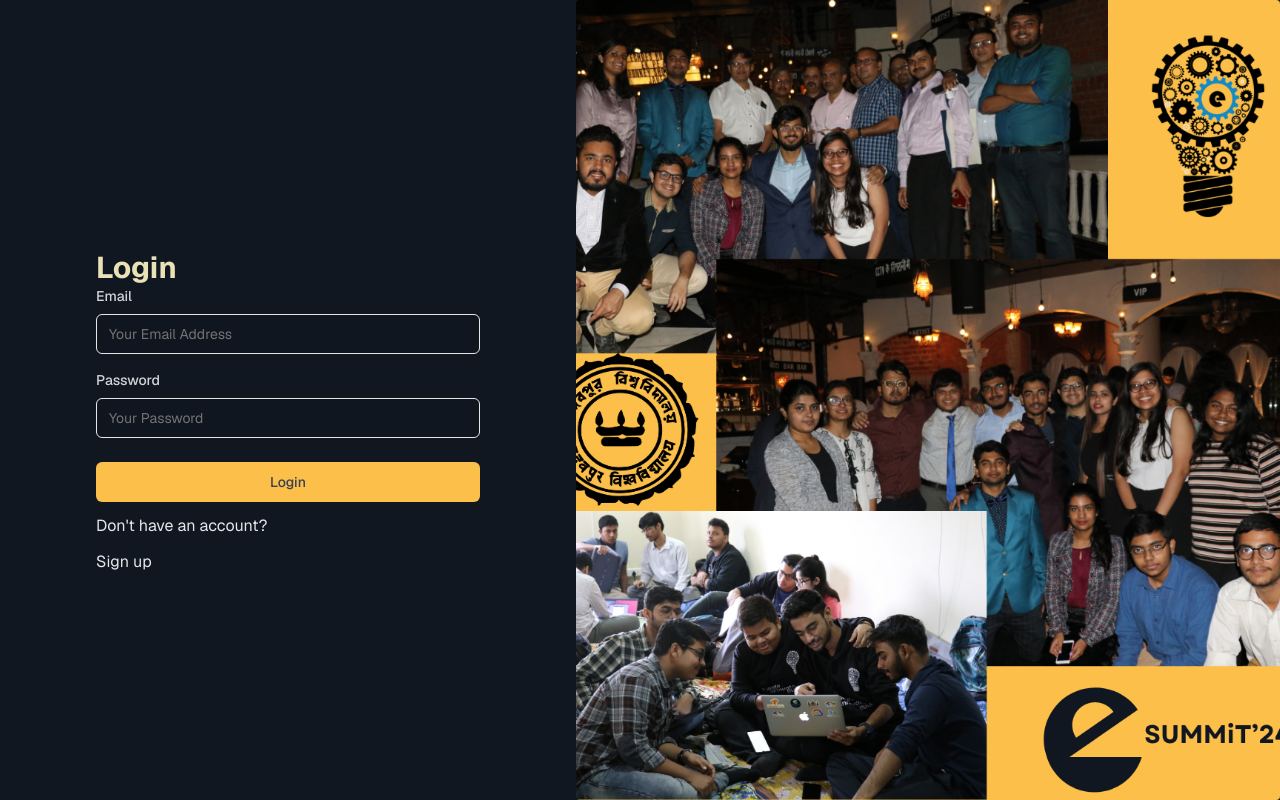
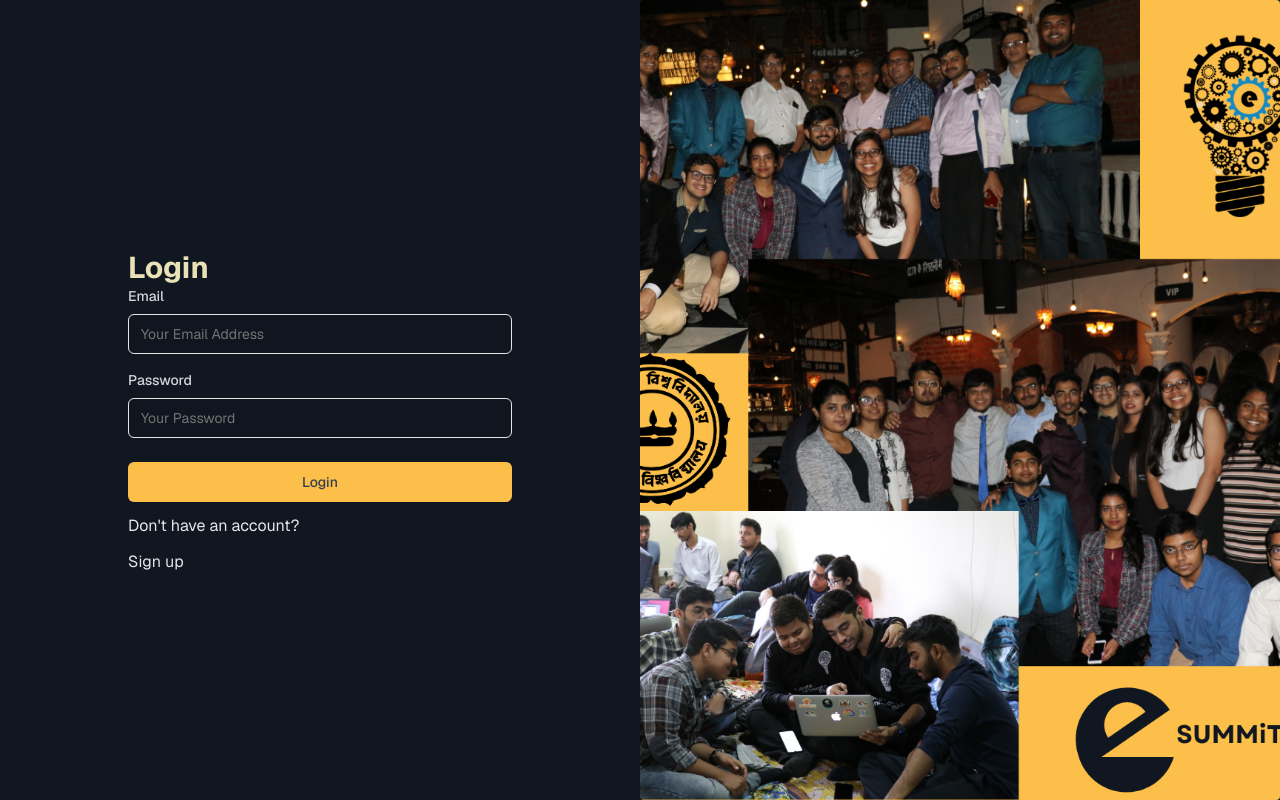
Before and after one commit to jadavpur-university-ed-cell/esummit-24, a Next.js app: page /sign-in in a window 1280 px wide. Built offline with nearby package versions, Linux system fonts and the light colour scheme.

Commit message:
modified schema, updated login ui

```diff
--- a/components/CardWrapper.tsx
+++ b/components/CardWrapper.tsx
@@ -44,7 +44,7 @@ const CardWrapper: React.FC<CardWrapperProps> = ({
             </div>
         </div>
         </div>
-         <div className="hidden lg:flex h-screen">
+         <div className="hidden lg:flex h-screen w-[50vw]">
          <Image
            className="h-full w-full object-cover rounded-sm"
            src="/login.png"
--- a/components/Login.tsx
+++ b/components/Login.tsx
@@ -42,7 +42,7 @@ export const Login = () => {
 		});
 	};
 	return (
-		<div className="h-screen bg-[#101720] grid place-items-center w-screen">
+		<div className="max-h-screen w-screen bg-[#101720] grid place-items-center">
 			<CardWrapper
 				title="Login"
 				displaySocials
```
Also changed, not shown: 1 other file (tests, documents, lock files or other folders).
